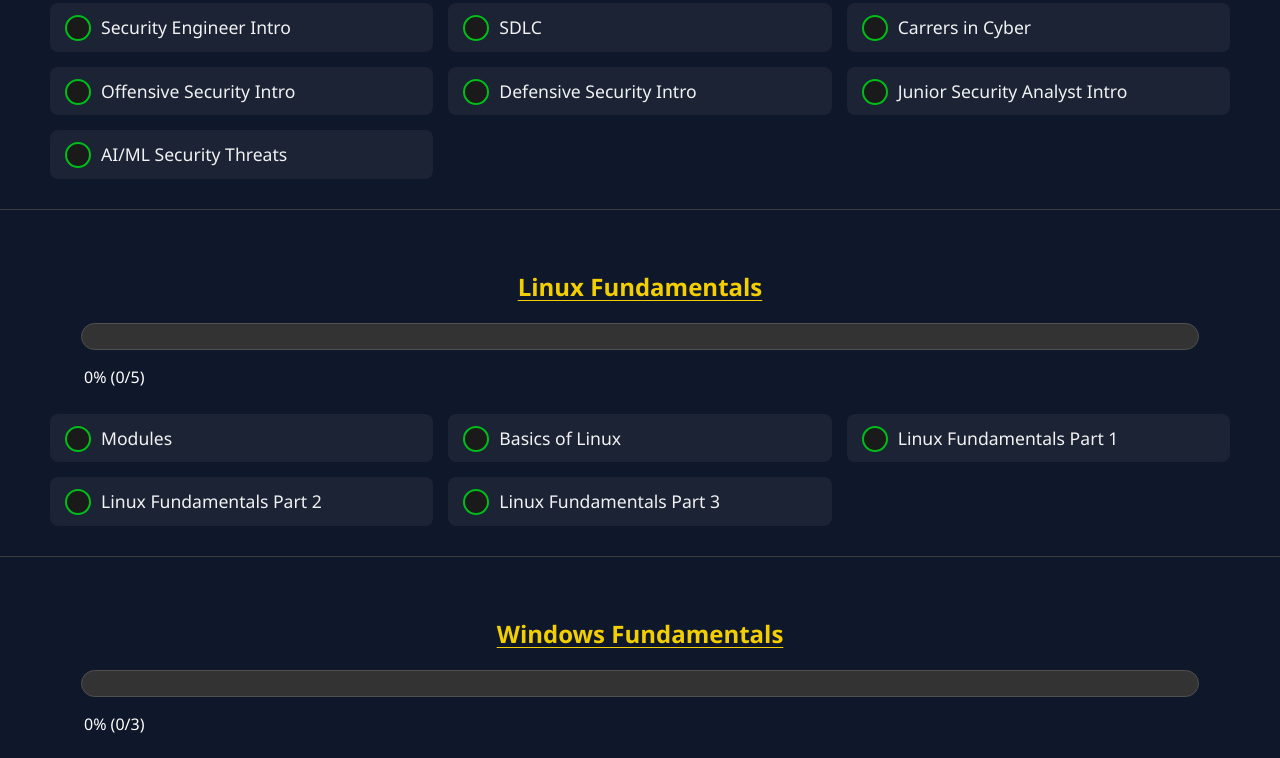
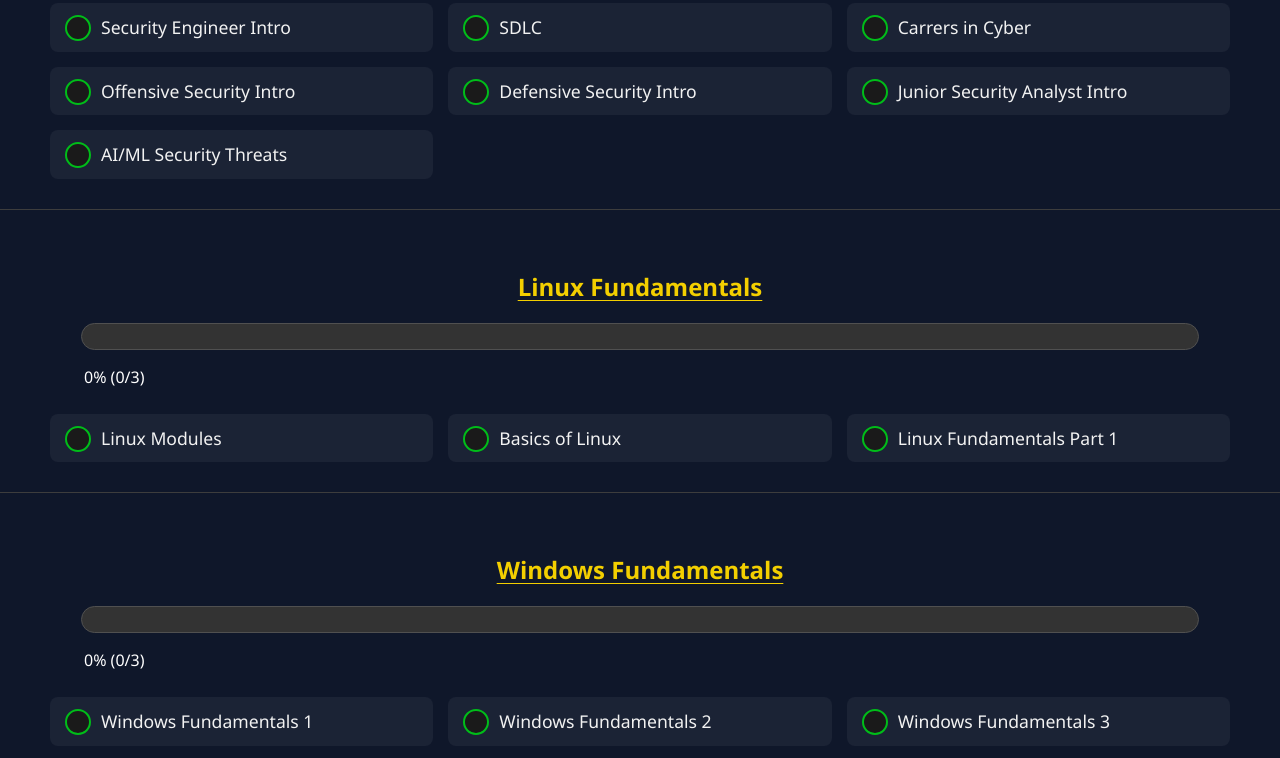
Before and after one commit to sundarAlok/THM-Free-Rooms-Tracker, a plain HTML site: page THM-Free-Rooms-Tracker-v1/index.html in a window 1280 px wide. Shown: the part 1048-1806 px from the top of the page. Drawn offline with Linux system fonts and the light colour scheme.

Commit message:
Update index.html

```diff
--- a/THM-Free-Rooms-Tracker-v1/index.html
+++ b/THM-Free-Rooms-Tracker-v1/index.html
@@ -266,11 +266,9 @@ header h1 {
         <div class="progress-bar"> <div id="bar-Linux Fundamentals" class="progress-fill" style="background:hsl(35, 80%, 50%);width:0%"></div> </div>
         <p id="percent-Linux Fundamentals">0% (0/5)</p>
         <div class="room-grid">
-        <div class="room"><input type="checkbox" id="Linux-Fundamentals-0" data-cat="Linux Fundamentals"><label for="Linux-Fundamentals-0">Modules</label></div>
+        <div class="room"><input type="checkbox" id="Linux-Fundamentals-0" data-cat="Linux Fundamentals"><label for="Linux-Fundamentals-0">Linux Modules</label></div>
         <div class="room"><input type="checkbox" id="Linux-Fundamentals-1" data-cat="Linux Fundamentals"><label for="Linux-Fundamentals-1">Basics of Linux</label></div>
         <div class="room"><input type="checkbox" id="Linux-Fundamentals-2" data-cat="Linux Fundamentals"><label for="Linux-Fundamentals-2">Linux Fundamentals Part 1</label></div>
-        <div class="room"><input type="checkbox" id="Linux-Fundamentals-3" data-cat="Linux Fundamentals"><label for="Linux-Fundamentals-3">Linux Fundamentals Part 2</label></div>
-        <div class="room"><input type="checkbox" id="Linux-Fundamentals-4" data-cat="Linux Fundamentals"><label for="Linux-Fundamentals-4">Linux Fundamentals Part 3</label></div>
         </div>
     </div>
 
```
